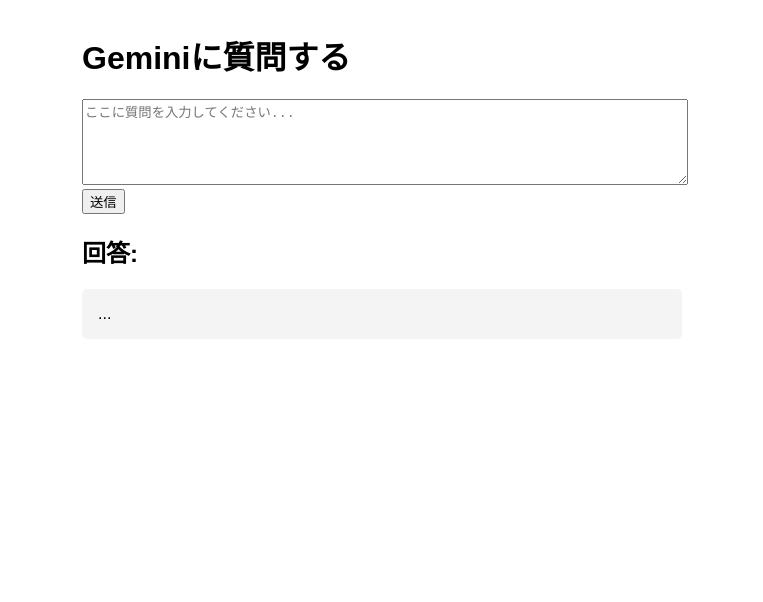
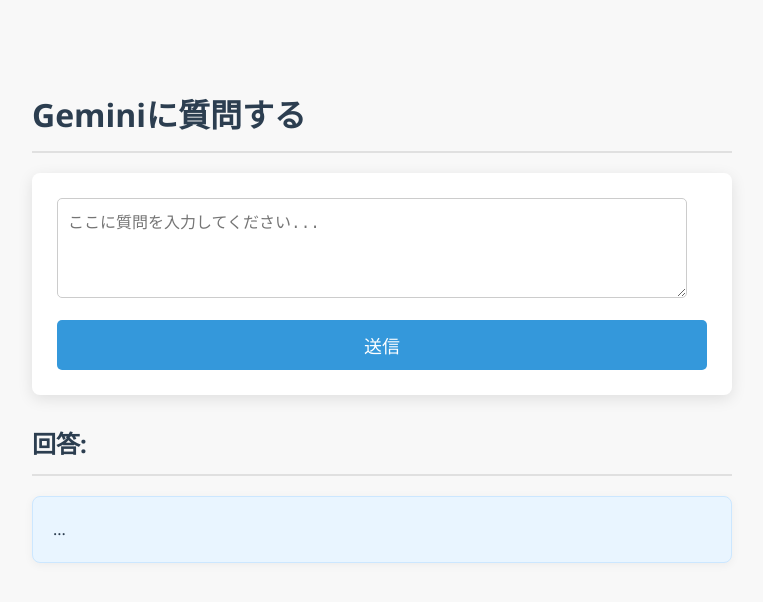
Before and after one commit to mofuko-life/-gemini-webapp, a website: page public/index.html in a window 1280 px wide. Shown: the whole page, without its empty margins (258-1021 px from the left). Drawn offline with Linux system fonts and the light colour scheme.

Commit message:
Refine UI design for 30-50s demographic

```diff
--- a/public/index.html
+++ b/public/index.html
@@ -5,9 +5,64 @@
   <meta name="viewport" content="width=device-width, initial-scale=1.0">
   <title>Gemini チャット</title>
   <style>
-    body { font-family: sans-serif; max-width: 600px; margin: 2em auto; }
-    textarea { width: 100%; height: 80px; }
-    #response { white-space: pre-wrap; background-color: #f4f4f4; padding: 1em; border-radius: 5px; margin-top: 1em; }
+    body {
+      font-family: 'Segoe UI', 'メイリオ', Meiryo, 'ヒラギノ角ゴ Pro W3', 'Hiragino Kaku Gothic Pro', sans-serif;
+      max-width: 700px;
+      margin: 3em auto;
+      padding: 20px;
+      background-color: #f8f8f8;
+      color: #333;
+      line-height: 1.6;
+    }
+    h1, h2 {
+      color: #2c3e50;
+      border-bottom: 2px solid #e0e0e0;
+      padding-bottom: 10px;
+      margin-bottom: 20px;
+    }
+    form {
+      background-color: #ffffff;
+      padding: 25px;
+      border-radius: 8px;
+      box-shadow: 0 4px 15px rgba(0, 0, 0, 0.1);
+      margin-bottom: 30px;
+    }
+    textarea {
+      width: calc(100% - 20px);
+      height: 100px;
+      padding: 10px;
+      margin-bottom: 15px;
+      border: 1px solid #ccc;
+      border-radius: 5px;
+      font-size: 16px;
+      resize: vertical;
+      box-sizing: border-box;
+    }
+    button {
+      background-color: #3498db;
+      color: white;
+      padding: 12px 25px;
+      border: none;
+      border-radius: 5px;
+      cursor: pointer;
+      font-size: 18px;
+      transition: background-color 0.3s ease;
+      display: block;
+      width: 100%;
+    }
+    button:hover {
+      background-color: #2980b9;
+    }
+    #response {
+      white-space: pre-wrap;
+      background-color: #e9f5ff;
+      padding: 20px;
+      border-radius: 8px;
+      border: 1px solid #cce7ff;
+      margin-top: 20px;
+      box-shadow: 0 2px 10px rgba(0, 0, 0, 0.05);
+      color: #2c3e50;
+    }
   </style>
 </head>
 <body>
```
